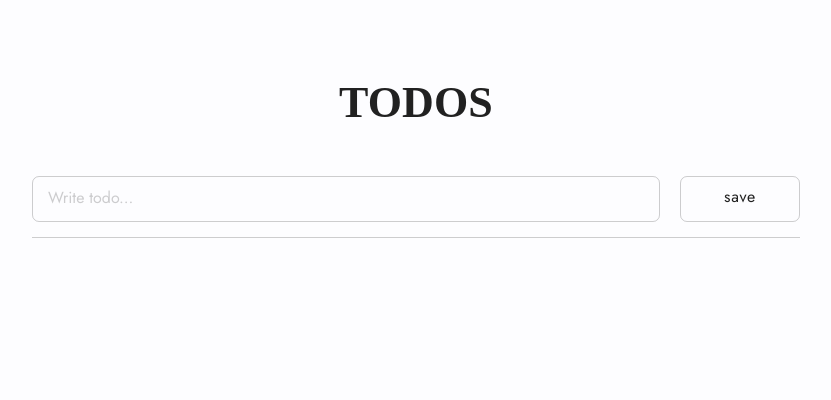
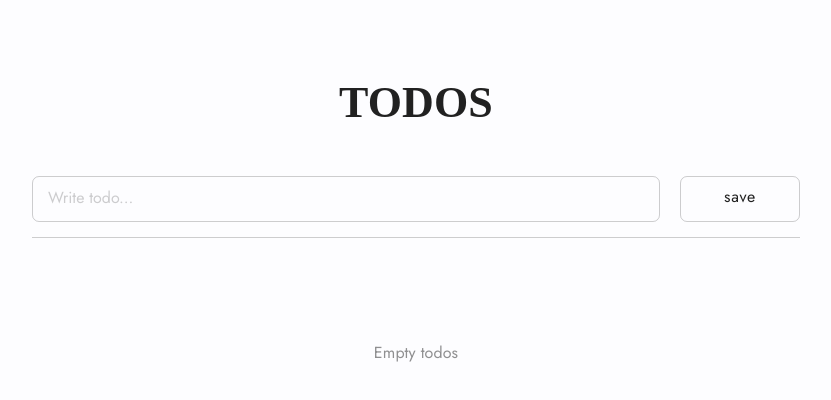
Before and after one commit to wkingsurin/todos, a React (Vite) app: page / in a window 1280 px wide. Shown: the top 400 px of the page, without its empty margins (224-1055 px from the left). Built offline with nearby package versions, Linux system fonts and the light colour scheme; a web font is replaced by a local one.

Commit message:
minor changes, input validation

```diff
--- a/src/App.module.css
+++ b/src/App.module.css
@@ -98,8 +98,7 @@
   color: var(--main-b);
 
   margin: 0;
-  padding: 0 15px;
-  box-sizing: border-box;
+  padding: 0;
 }
 .todos > *:not(:last-child) {
   margin-bottom: 15px;
@@ -108,6 +107,19 @@
   display: flex;
   justify-content: space-between;
   width: 100%;
+
+  padding: 8px 15px;
+  box-sizing: border-box;
+
+  border-radius: var(--rad7);
+  transition: 0.2s ease-in-out;
+  border: 1px solid transparent;
+}
+.todo:hover {
+  border-color: var(--main-b22);
+}
+.todo:hover .textEdit {
+  opacity: 1;
 }
 .textBlock {
   display: flex;
@@ -133,9 +145,6 @@
   opacity: 0;
   cursor: pointer;
   transition: 0.2s ease-in-out;
-}
-.text:hover ~ .textEdit {
-  opacity: 1;
 }
 .textEdit:hover {
   opacity: 1;
@@ -194,3 +203,16 @@ svg {
 .remove:hover g {
   fill: var(--remove);
 }
+
+.emptyTodos {
+  display: flex;
+  align-items: center;
+  justify-content: center;
+
+  width: 100%;
+  height: 200px;
+
+  padding: 9px 16px;
+  box-sizing: border-box;
+  color: var(--main-b5);
+}
--- a/src/components/Content/Content.jsx
+++ b/src/components/Content/Content.jsx
@@ -18,9 +18,13 @@ export default function Content({ appStyles }) {
       <InputTodo appStyles={appStyles} setTodos={setTodos} />
       <span className={appStyles.hr} />
       <ul className={appStyles.todos}>
-        {todos.map((todo) => (
-          <Todo key={todo.text} appStyles={appStyles} text={todo.text} />
-        ))}
+        {todos.length > 0 ? (
+          todos.map((todo) => (
+            <Todo key={todo.text} appStyles={appStyles} text={todo.text} />
+          ))
+        ) : (
+          <div className={appStyles.emptyTodos}>Empty todos</div>
+        )}
       </ul>
     </div>
   );
--- a/src/components/Todo/InputTodo.jsx
+++ b/src/components/Todo/InputTodo.jsx
@@ -10,6 +10,8 @@ export function InputTodo({ appStyles, setTodos }) {
   };
 
   const handleSave = () => {
+    if (!inputTodo.text.trim()) return;
+
     if (!getTodos()) {
       saveTodo([inputTodo]);
       setInputTodo(emptyTodo);
--- a/src/index.css
+++ b/src/index.css
@@ -3,6 +3,7 @@
 :root {
   --main-b: #212121;
   --main-b22: rgba(33, 33, 33, 0.22);
+  --main-b5: rgba(33, 33, 33, 0.5);
   --main-w: #fdfdff;
   --rad7: 7px;
   --bord: 1px solid var(--main-b22);
--- a/src/uitls.js
+++ b/src/uitls.js
@@ -1,4 +1,4 @@
-export const emptyTodo = { completed: false, text: "" };
+export const emptyTodo = { completed: false, text: "", editing: false };
 
 export const saveTodo = (toSave) => {
   localStorage.setItem("todos", JSON.stringify(toSave));
```
